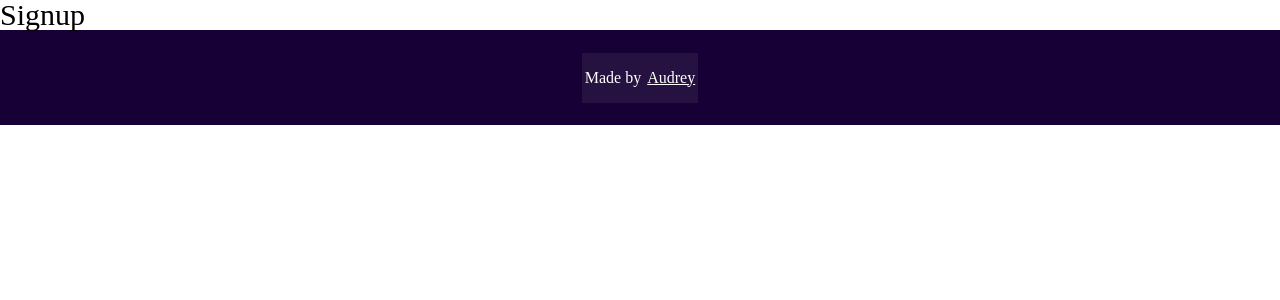
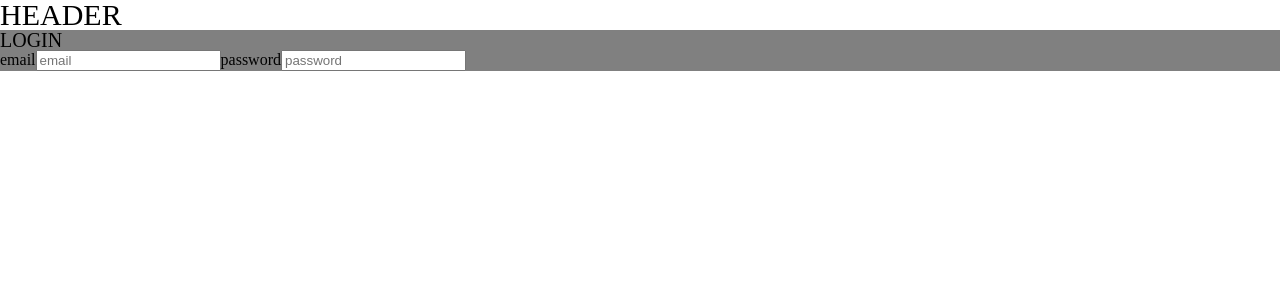
Before and after one commit to AudreyAAOO/LoginPageFront, a React (Create React App) app: page / in a window 1280 px wide. Shown: the top 300 px of the page. Built offline with nearby package versions, Linux system fonts and the light colour scheme.

Commit message:
✨ LoginPage > form&input

```diff
--- a/src/App.js
+++ b/src/App.js
@@ -16,7 +16,7 @@ function App() {
       <Routes>
         <Route path="/" element={<LoginPage />} />
       </Routes>
-      <Footer />
+      {/* <Footer /> */}
     </Router>
   );
 }
--- a/src/assets/css/form.css
+++ b/src/assets/css/form.css
@@ -0,0 +1,3 @@
+.form {
+	background-color: grey;
+}
--- a/src/components/Form.jsx
+++ b/src/components/Form.jsx
@@ -3,11 +3,25 @@ import "../assets/css/form.css";
 // import des composants
 import Input from "./Input";
 
-const Form = () => {
+const Form = ({ email, password, setEmail, setPassword }) => {
 	return (
 		<form className="form">
-			{/* <Input />
-			<Input /> */}
+			<h2>LOGIN</h2>
+			<Input
+				email={true}
+				name={"email"}
+				state={email}
+				setState={setEmail}
+				autoComplete={email}
+			/>
+
+			<Input
+				password={true}
+				name={"password"}
+				state={password}
+				setState={setPassword}
+				autoComplete={password}
+			/>
 		</form>
 	);
 };
--- a/src/components/Header.jsx
+++ b/src/components/Header.jsx
@@ -3,7 +3,7 @@ import "../assets/css/header_footer.css";
 const Header = () => {
 	return (
 		<header className="header">
-			<h1>Signup</h1>
+			<h1>HEADER</h1>
 		</header>
 	);
 };
--- a/src/components/Input.js
+++ b/src/components/Input.js
@@ -1,28 +1,23 @@
-
-{/* <label htmlFor="userPassword">Password :
-<input
-    type="password"
-    id="userPassword"
-    placeholder="Password"
-    autoComplete='off'
-    value={password}
-    onChange={(e) => setPassword(e.target.value)}
-/></label> */}
 
 
+const Input = ({ name, state, setState, email, password }) => {
 
-const Input = () => {
     return (
+        <label htmlFor={name}>{name}
+            <input
+                setState={setState}
+                type={password ? "password" : email ? "email" : "text"}
+                placeholder={name}
+                id={name}
+                value={state}
+                autoComplete={password ? 'off' : 'on'}
+                onChange={(event) => {
+                    console.log(event.target.value);
+                    setState(event.target.value);
 
-        <label htmlFor="userName">Name :
-            {/* <input
-                               type={password ? "password" : email ? "email" : "text"}
-                placeholder="Name"
-                id="userName"
-                value=
-                // onChange={onChange}
-            /> */}
-            </label>
+                }}
+            />
+        </label>
     )
 }
 export default Input;
--- a/src/components/pages/LoginPage.js
+++ b/src/components/pages/LoginPage.js
@@ -1,13 +1,27 @@
 import "../../assets/css/loginPage.css"
+import { useState } from "react";
 
 // import des composants
-import Form from "../../components/Form";
+import Form from "../Form";
+
+
 
 const LoginPage = () => {
-    return
-    // (
-    //     // <Form />
-    // )
+
+    const [email, setEmail] = useState('');
+    const [password, setPassword] = useState('');
+
+    return (<>
+
+        <Form
+            email={email}
+            password={password}
+            setEmail={setEmail}
+            setPassword={setPassword} />
+    </>)
+
+
+
 }
 
 
```
